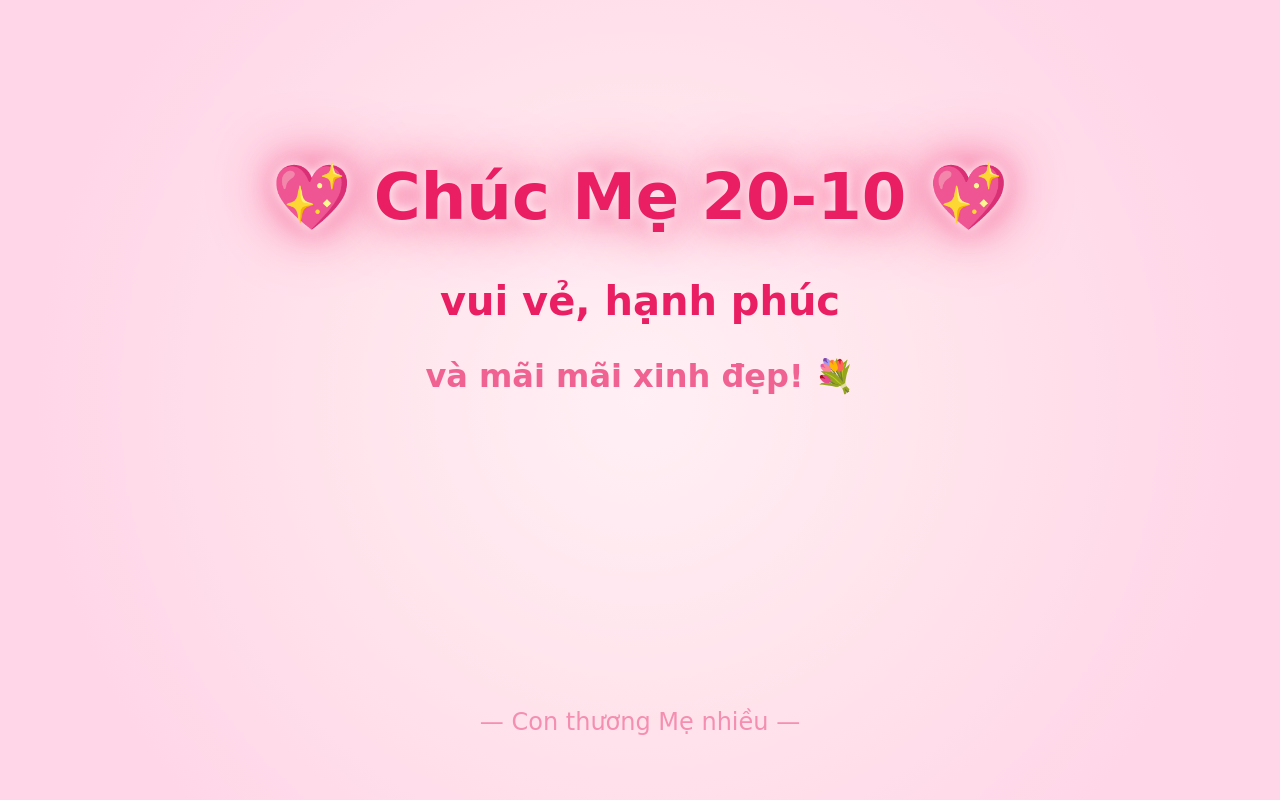
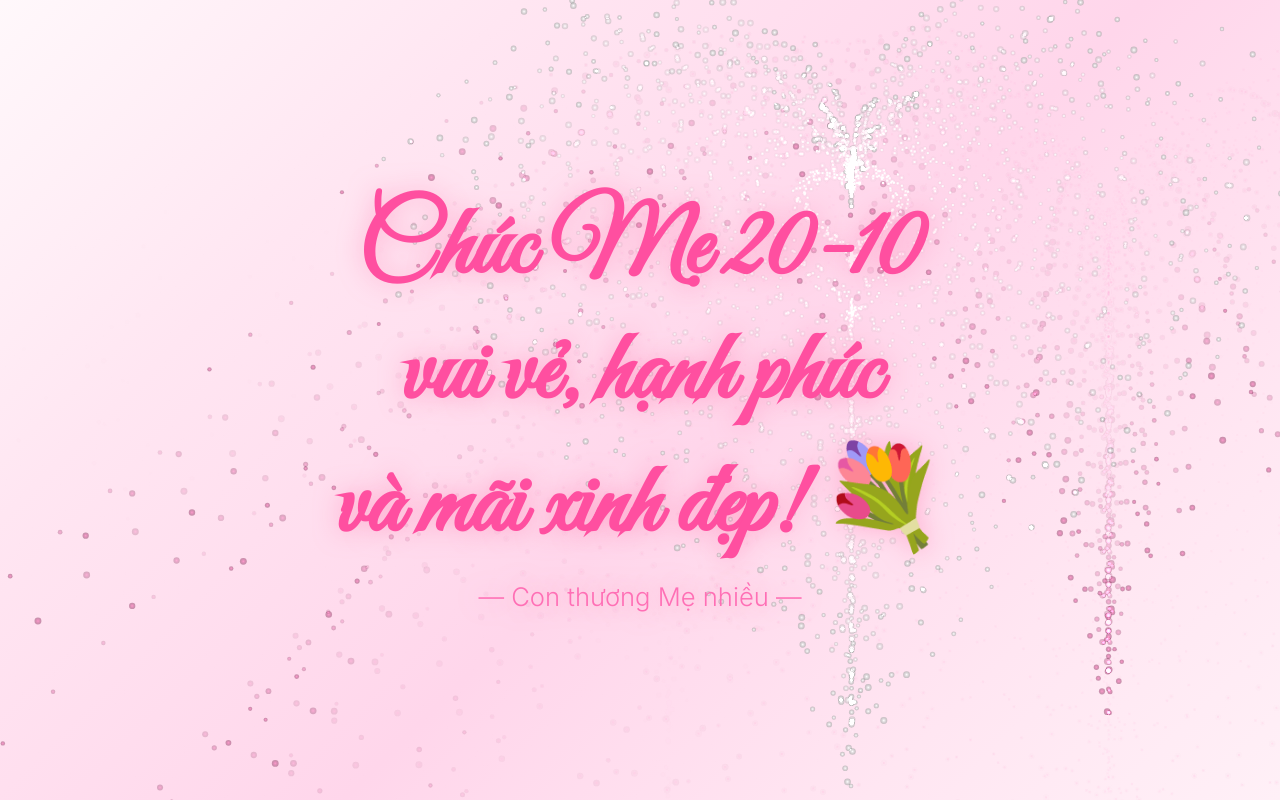
Before and after one commit to LaPhonte-1126/https-yourname.github.io-mother-day-card, a plain HTML site: page index.html in a window 1280 px wide. Drawn offline with Linux system fonts and the light colour scheme; animation ran at ten frames a second.

Commit message:
index.html

```diff
--- a/index.html
+++ b/index.html
@@ -1,192 +1,139 @@
-<!DOCTYPE html>
+<!doctype html>
 <html lang="vi">
 <head>
-<meta charset="UTF-8">
-<meta name="viewport" content="width=device-width, initial-scale=1.0">
-<title>Chúc Mẹ 20-10 💖</title>
+<meta charset="utf-8" />
+<meta name="viewport" content="width=device-width,initial-scale=1" />
+<title>Chúc Mẹ 20-10 💗</title>
+<link rel="preconnect" href="https://fonts.googleapis.com">
+<link rel="preconnect" href="https://fonts.gstatic.com" crossorigin>
+<link href="https://fonts.googleapis.com/css2?family=Great+Vibes&family=Inter:wght@300;600&display=swap" rel="stylesheet">
 <style>
-  html, body {
-    margin: 0;
-    padding: 0;
-    height: 100%;
-    overflow: hidden;
-    background: radial-gradient(circle at center, #fff0f5 0%, #ffe4ec 40%, #ffd6e8 80%);
-    font-family: 'Brush Script MT', cursive;
-    text-align: center;
-    color: #e91e63;
+  *{box-sizing:border-box;margin:0;padding:0}
+  html,body{height:100%;overflow:hidden}
+  body{
+    font-family:'Inter',sans-serif;
+    background: linear-gradient(135deg, #fff8fb 0%, #ffe6f2 25%, #ffd6eb 55%, #ffe6f2 80%, #fff0f7 100%);
+    background-attachment:fixed;
+    color:#ff2e83;
   }
-
-  h1 {
-    margin-top: 20vh;
-    font-size: 4em;
-    font-weight: bold;
-    animation: glow 3s ease-in-out infinite alternate;
+  canvas{
+    position:fixed;inset:0;
+    width:100%;height:100%;
+    z-index:1;
   }
-
-  h2 {
-    font-size: 2.5em;
-    margin-top: 0.5em;
+  .hero{
+    position:fixed;inset:0;
+    display:flex;flex-direction:column;
+    align-items:center;justify-content:center;
+    text-align:center;
+    text-shadow:0 0 25px rgba(255,130,180,0.5);
+    z-index:5;
   }
-
-  h3 {
-    font-size: 2em;
-    color: #f06292;
-    margin-top: 0.3em;
+  h1{
+    font-family:'Great Vibes',cursive;
+    font-size:clamp(40px,8vw,100px);
+    color:#ff4fa0;
   }
-
-  @keyframes glow {
-    from { text-shadow: 0 0 10px #fff, 0 0 30px #ff80ab, 0 0 60px #f06292; }
-    to { text-shadow: 0 0 20px #fff, 0 0 40px #ec407a, 0 0 80px #e91e63; }
-  }
-
-  .footer {
-    position: absolute;
-    bottom: 8vh;
-    width: 100%;
-    font-size: 1.5em;
-    color: #f48fb1;
-  }
-
-  canvas {
-    position: fixed;
-    top: 0;
-    left: 0;
-    z-index: -1;
+  p{
+    font-size:clamp(16px,2vw,26px);
+    color:#ff6fb5;
+    margin-top:10px;
   }
 </style>
 </head>
 <body>
 <canvas id="fireworks"></canvas>
+<div class="hero">
+  <h1>Chúc Mẹ 20-10<br>vui vẻ, hạnh phúc<br>và mãi xinh đẹp! 💐</h1>
+  <p>— Con thương Mẹ nhiều —</p>
+</div>
+<audio id="bgm" src="music.mp3" preload="auto" loop></audio>
+<script>
+/* ==== Pháo hoa trái tim rực rỡ (đuôi sáng mềm, lung linh) ==== */
+const canvas=document.getElementById("fireworks"),ctx=canvas.getContext("2d");
+let w,h;
+function resize(){
+  w=canvas.width=innerWidth*devicePixelRatio;
+  h=canvas.height=innerHeight*devicePixelRatio;
+  ctx.scale(devicePixelRatio,devicePixelRatio);
+}
+resize();
+addEventListener("resize",resize);
 
-  <h1>💖 Chúc Mẹ 20-10 💖</h1>
-  <h2>vui vẻ, hạnh phúc</h2>
-  <h3>và mãi mãi xinh đẹp! 💐</h3>
-  <div class="footer">— Con thương Mẹ nhiều —</div>
-
-  <!-- 🎵 Nhạc nền -->
-  <audio id="bgm" preload="auto" loop>
-    <source src="https://cdn.pixabay.com/download/audio/2023/02/28/audio_8c96b9a6c2.mp3?filename=romantic-piano-melody-140929.mp3" type="audio/mpeg">
-  </audio>
-
-  <script>
-  // ===== Hiệu ứng pháo hoa trái tim lung linh =====
-  const canvas = document.getElementById('fireworks');
-  const ctx = canvas.getContext('2d');
-  let w, h;
-
-  function resize() {
-    w = canvas.width = window.innerWidth;
-    h = canvas.height = window.innerHeight;
+class Particle{
+  constructor(x,y,vx,vy,color,size){
+    this.x=x;this.y=y;this.vx=vx;this.vy=vy;
+    this.color=color;this.life=1;this.size=size;
+    this.trail=[];this.maxTrail=10;
   }
-  window.addEventListener('resize', resize);
-  resize();
-
-  function heartShape(t) {
-    const x = 16 * Math.pow(Math.sin(t), 3);
-    const y = -(13 * Math.cos(t) - 5 * Math.cos(2*t) - 2 * Math.cos(3*t) - Math.cos(4*t));
-    return [x, y];
+  update(dt){
+    this.trail.push({x:this.x,y:this.y,life:this.life});
+    if(this.trail.length>this.maxTrail)this.trail.shift();
+    this.vy+=280*dt;
+    this.x+=this.vx*dt;this.y+=this.vy*dt;
+    this.life-=dt*0.4;
   }
-
-  class Particle {
-    constructor(x, y, color, size, glow) {
-      this.x = x; this.y = y;
-      this.vx = (Math.random() - 0.5) * 2;
-      this.vy = (Math.random() - 0.5) * 2;
-      this.alpha = 1;
-      this.size = size;
-      this.color = color;
-      this.glow = glow;
+  draw(ctx){
+    const grad=ctx.createRadialGradient(this.x,this.y,0,this.x,this.y,this.size*3);
+    grad.addColorStop(0,this.color);
+    grad.addColorStop(1,"transparent");
+    ctx.fillStyle=grad;
+    ctx.beginPath();ctx.arc(this.x,this.y,this.size,0,2*Math.PI);ctx.fill();
+    // Đuôi sáng nhẹ
+    for(let i=0;i<this.trail.length;i++){
+      const t=this.trail[i];
+      ctx.globalAlpha=t.life*this.life*0.4;
+      ctx.fillStyle=this.color;
+      ctx.fillRect(t.x-1,t.y-1,2,2);
     }
-    draw() {
-      ctx.globalCompositeOperation = 'lighter';
-      const grad = ctx.createRadialGradient(this.x, this.y, 0, this.x, this.y, this.size * 4);
-      grad.addColorStop(0, this.color);
-      grad.addColorStop(1, 'transparent');
-      ctx.fillStyle = grad;
-      ctx.globalAlpha = this.alpha;
-      ctx.beginPath();
-      ctx.arc(this.x, this.y, this.size * 2, 0, Math.PI * 2);
-      ctx.fill();
-    }
-    update() {
-      this.x += this.vx;
-      this.y += this.vy;
-      this.alpha -= 0.01;
+    ctx.globalAlpha=1;
   }
 }
 
-  let particles = [];
+function heartShape(t){
+  const x=16*Math.sin(t)**3;
+  const y=13*Math.cos(t)-5*Math.cos(2*t)-2*Math.cos(3*t)-Math.cos(4*t);
+  return {x:x/18,y:-y/18};
+}
 
-  function createHeartFirework() {
-    const cx = Math.random() * w;
-    const cy = Math.random() * h * 0.4 + h * 0.2;
-    const color = `hsl(${Math.random() * 360}, 100%, 70%)`;
-    const core = new Particle(cx, cy, '#fff', 3, true);
-    particles.push(core);
-
-    for (let t = 0; t < Math.PI * 2; t += 0.08) {
-      const [hx, hy] = heartShape(t);
-      const scale = 22 + Math.random() * 6;
-      const px = cx + hx * scale;
-      const py = cy + hy * scale;
-      particles.push(new Particle(px, py, color, Math.random() * 3 + 1, false));
+let particles=[];
+let last=performance.now(),timer=0;
+const colors=["#ff4081","#ff99cc","#ff66b3","#ffcce6","#fff"];
+function spawnHeart(){
+  const cx=Math.random()*innerWidth*0.8+innerWidth*0.1;
+  const cy=Math.random()*innerHeight*0.4+innerHeight*0.2;
+  const color=colors[Math.floor(Math.random()*colors.length)];
+  const n=320,spd=420+Math.random()*180;
+  for(let i=0;i<n;i++){
+    const t=(i/n)*Math.PI*2;
+    const p=heartShape(t);
+    const vx=p.x*spd*(0.8+Math.random()*0.4);
+    const vy=p.y*spd*(0.8+Math.random()*0.4);
+    particles.push(new Particle(cx,cy,vx,vy,color,2+Math.random()*1.5));
   }
 }
-
-  function animate() {
-    ctx.fillStyle = 'rgba(255, 240, 245, 0.25)';
-    ctx.fillRect(0, 0, w, h);
-    particles.forEach((p, i) => {
-      p.update();
-      p.draw();
-      if (p.alpha <= 0) particles.splice(i, 1);
-    });
+function animate(now){
+  const dt=(now-last)/1000;last=now;
+  ctx.globalCompositeOperation="destination-out";
+  ctx.fillStyle="rgba(255,250,255,0.3)";
+  ctx.fillRect(0,0,innerWidth,innerHeight);
+  ctx.globalCompositeOperation="lighter";
+  timer-=dt;
+  if(timer<=0){spawnHeart();timer=1.3;}
+  for(let i=particles.length-1;i>=0;i--){
+    const p=particles[i];
+    p.update(dt);
+    if(p.life<=0)particles.splice(i,1);
+    else p.draw(ctx);
+  }
   requestAnimationFrame(animate);
 }
+requestAnimationFrame(animate);
 
-  setInterval(createHeartFirework, 1000);
-  animate();
-
-  // ===== Nhạc fade-in / fade-out =====
-  const bgm = document.getElementById("bgm");
-  let fadeInterval;
-
-  function fadeIn(audio, duration=4000){
-    audio.volume=0;
-    const step=0.02;
-    clearInterval(fadeInterval);
-    fadeInterval=setInterval(()=>{
-      if(audio.volume<1){
-        audio.volume=Math.min(1, audio.volume+step);
-      } else clearInterval(fadeInterval);
-    }, duration*step);
-  }
-
-  function fadeOut(audio, duration=3000){
-    const step=0.02;
-    clearInterval(fadeInterval);
-    fadeInterval=setInterval(()=>{
-      if(audio.volume>0){
-        audio.volume=Math.max(0, audio.volume-step);
-      } else{
-        clearInterval(fadeInterval);
-        audio.pause();
-      }
-    }, duration*step);
-  }
-
-  (async()=>{
-    try{
-      await bgm.play();
-      fadeIn(bgm);
-    }catch{
-      window.addEventListener("pointerdown",()=>{
-        bgm.play().then(()=>fadeIn(bgm));
-      },{once:true});
-    }
-  })();
-
-  window.addEventListener("beforeunload",()=>fadeOut(bgm));
+/* ===== Nhạc: auto play hoặc chạm ===== */
+const bgm=document.getElementById("bgm");
+(async()=>{try{await bgm.play();}catch{}})();
+window.addEventListener("pointerdown",()=>bgm.play().catch(()=>{}),{once:true});
 </script>
 </body>
 </html>
```
Lines whose indentation alone changed are shown as unchanged.
